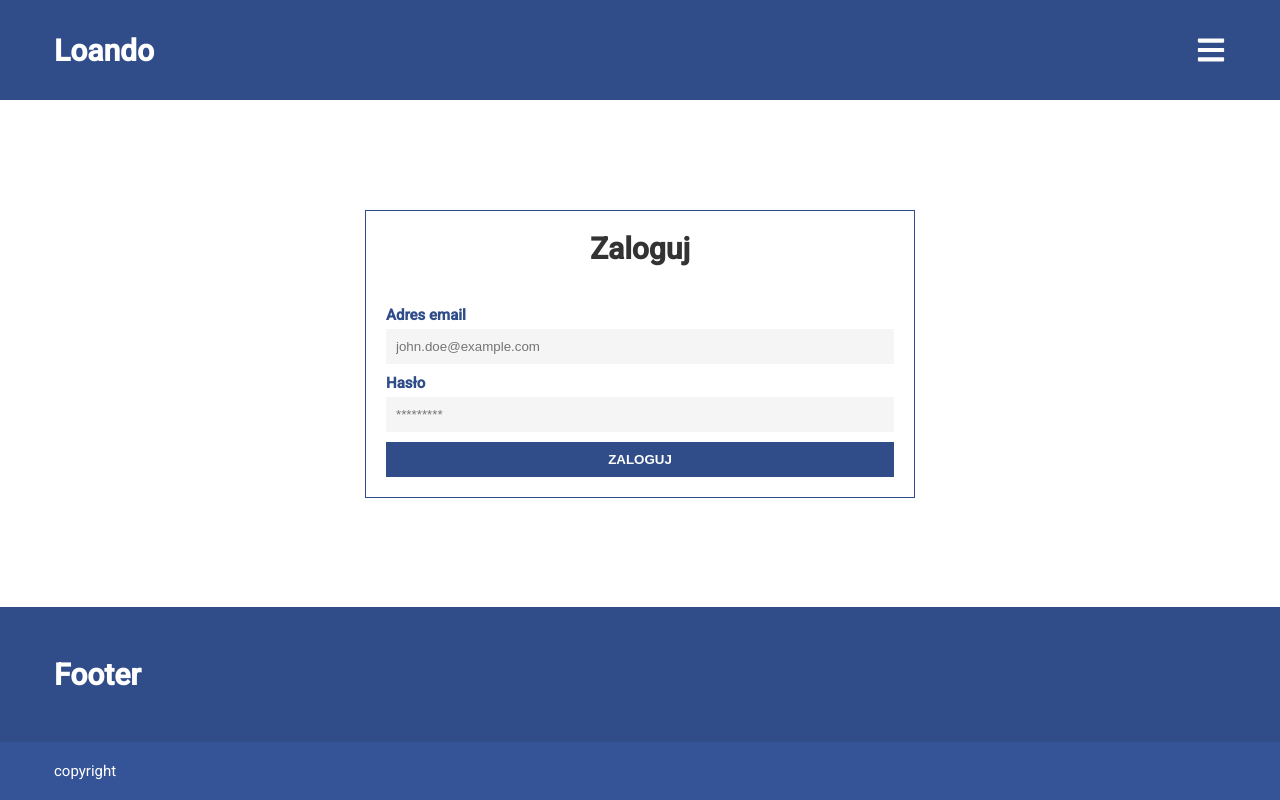
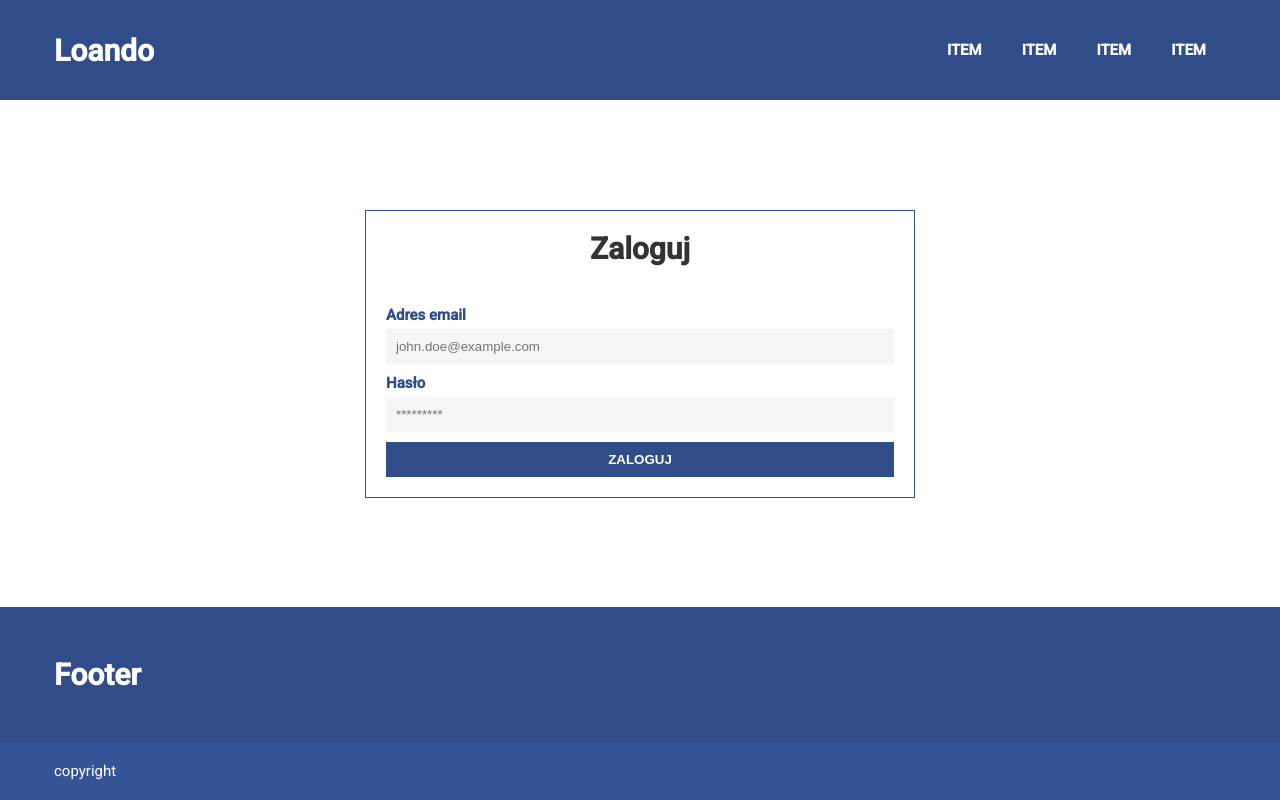
Before and after one commit to arminhupka/Loando, a React (Create React App) app: page /zaloguj in a window 1280 px wide. Built offline with nearby package versions, Linux system fonts and the light colour scheme; no server answers.

Commit message:
- some changes

```diff
--- a/src/App.js
+++ b/src/App.js
@@ -1,5 +1,8 @@
 import React from 'react';
 import { BrowserRouter, Switch, Route } from 'react-router-dom';
+
+// Utils
+// import PrivateRoute from './utils/PrivateRoute';
 
 // Views
 import HomeView from './views/HomeView';
@@ -7,6 +10,7 @@ import LoginView from './views/LoginView';
 import RegisterView from './views/RegisterView';
 import ProfileView from './views/ProfileView';
 import NoPageView from './views/NoPageView';
+// import PrivateRoute from './utils/PrivateRoute';
 
 export default () => {
   return (
--- a/src/actions/userActions.js
+++ b/src/actions/userActions.js
@@ -73,8 +73,6 @@ export const userLogin = (email, password) => async (dispatch) => {
 };
 
 export const userLogout = () => {
-  localStorage.removeItem('token');
-
   return {
     type: USER_LOGOUT,
   };
--- a/src/components/Header/Header.js
+++ b/src/components/Header/Header.js
@@ -4,6 +4,9 @@ import { Link } from 'react-router-dom';
 
 // Icons
 import { FaBars } from 'react-icons/fa';
+
+// Utils
+import devices from '../../utils/devices';
 
 // Hooks
 import useModalState from '../../hooks/useModalState';
@@ -36,6 +39,9 @@ const HamburgerButton = styled.button`
   color: #fcfcfc;
   background: transparent;
   border: none;
+  @media screen and ${devices.lg} {
+    display: none;
+  }
 `;
 
 const Header = () => {
--- a/src/components/Header/Nav/Nav.js
+++ b/src/components/Header/Nav/Nav.js
@@ -1,6 +1,9 @@
 import React from 'react';
 import styled, { css } from 'styled-components';
 import PropTypes from 'prop-types';
+
+// Utils
+import devices from '../../../utils/devices';
 
 // Styled Components
 const StyledNav = styled.nav`
@@ -14,6 +17,17 @@ const StyledNav = styled.nav`
   transition: 0.3s transform;
   z-index: 1;
 
+  @media screen and ${devices.lg} {
+    position: relative;
+    width: auto;
+    height: auto;
+    top: unset;
+    bottom: unset;
+    background: transparent;
+    transform: translateX(0);
+    transition: none;
+  }
+
   ${({ isVisible }) =>
     isVisible &&
     css`
@@ -24,6 +38,10 @@ const StyledNav = styled.nav`
 const NavList = styled.ul`
   display: flex;
   flex-direction: column;
+
+  @media screen and ${devices.lg} {
+    flex-direction: row;
+  }
 `;
 
 const NavItem = styled.li`
--- a/src/components/LoginForm/LoginForm.js
+++ b/src/components/LoginForm/LoginForm.js
@@ -54,7 +54,7 @@ const LoginForm = () => {
     return <Loader />;
   }
 
-  if (userState.data) {
+  if (userState.isAuth) {
     return <Redirect to='/konto' />;
   }
 
--- a/src/reducers/userReducer.js
+++ b/src/reducers/userReducer.js
@@ -10,8 +10,9 @@ import {
 
 const initialState = {
   data: null,
-  token: localStorage.getItem('userToken') ? JSON.parse(localStorage.getItem('userToken')) : null,
+  token: localStorage.getItem('token') ? JSON.parse(localStorage.getItem('token')) : null,
   isLoading: false,
+  isAuth: false,
 };
 
 const userReducer = (state = initialState, action) => {
@@ -33,7 +34,7 @@ const userReducer = (state = initialState, action) => {
     }
     case USER_REGISTER_FAILED: {
       return {
-        ...initialState,
+        ...state,
       };
     }
     case USER_LOGIN_REQUEST: {
@@ -45,10 +46,10 @@ const userReducer = (state = initialState, action) => {
     case USER_LOGIN_SUCCESS: {
       localStorage.setItem('token', JSON.stringify(payload.token));
       return {
-        ...state,
         data: payload,
         token: payload.token,
         isLoading: false,
+        isAuth: true,
       };
     }
     case USER_LOGIN_FAILED: {
@@ -60,7 +61,11 @@ const userReducer = (state = initialState, action) => {
     case USER_LOGOUT: {
       localStorage.removeItem('token');
       return {
-        ...initialState,
+        ...state,
+        data: null,
+        token: null,
+        isLoading: false,
+        isAuth: false,
       };
     }
     default: {
--- a/src/views/ProfileView.js
+++ b/src/views/ProfileView.js
@@ -19,7 +19,7 @@ const ProfileView = () => {
 
   const handleLogoutButton = () => dispatch(userLogout());
 
-  if (!userState.data) {
+  if (!userState.token) {
     return <Redirect to='/' />;
   }
 
```
Also changed, not shown: src/utils/PrivateRoute.js (added, +21 -0 lines), .eslintrc.json.
